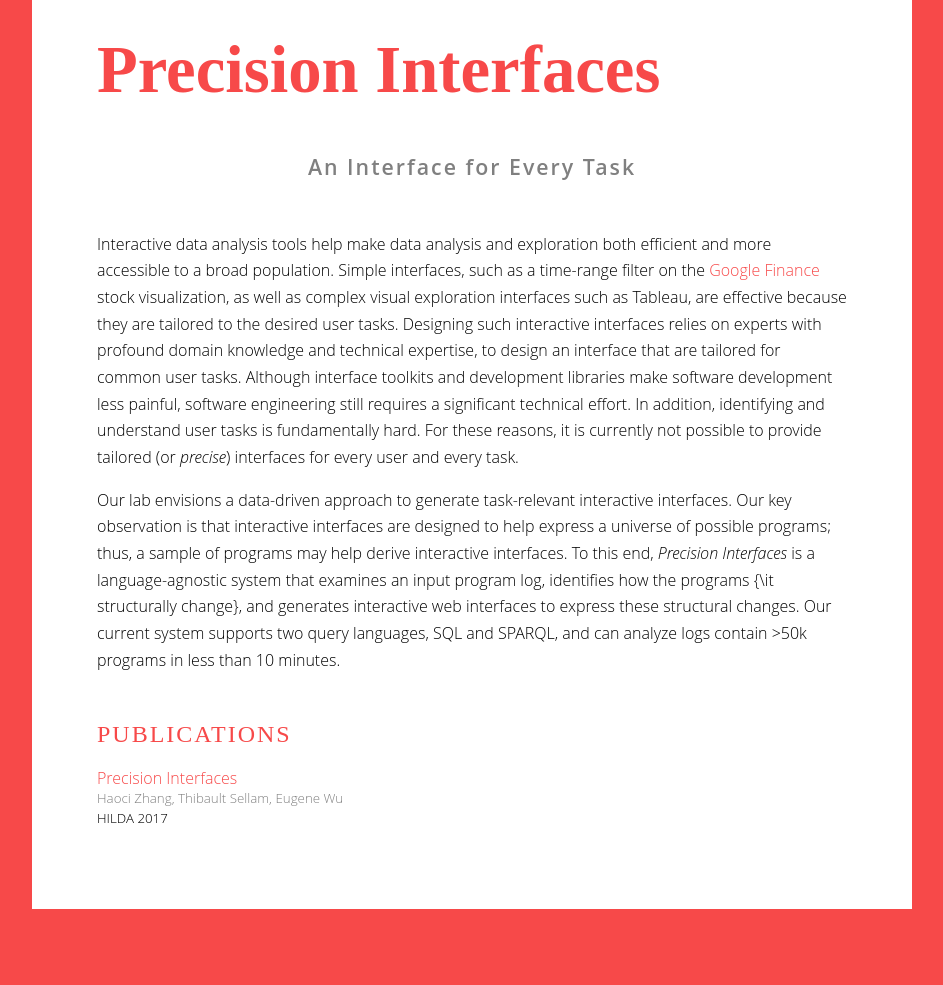
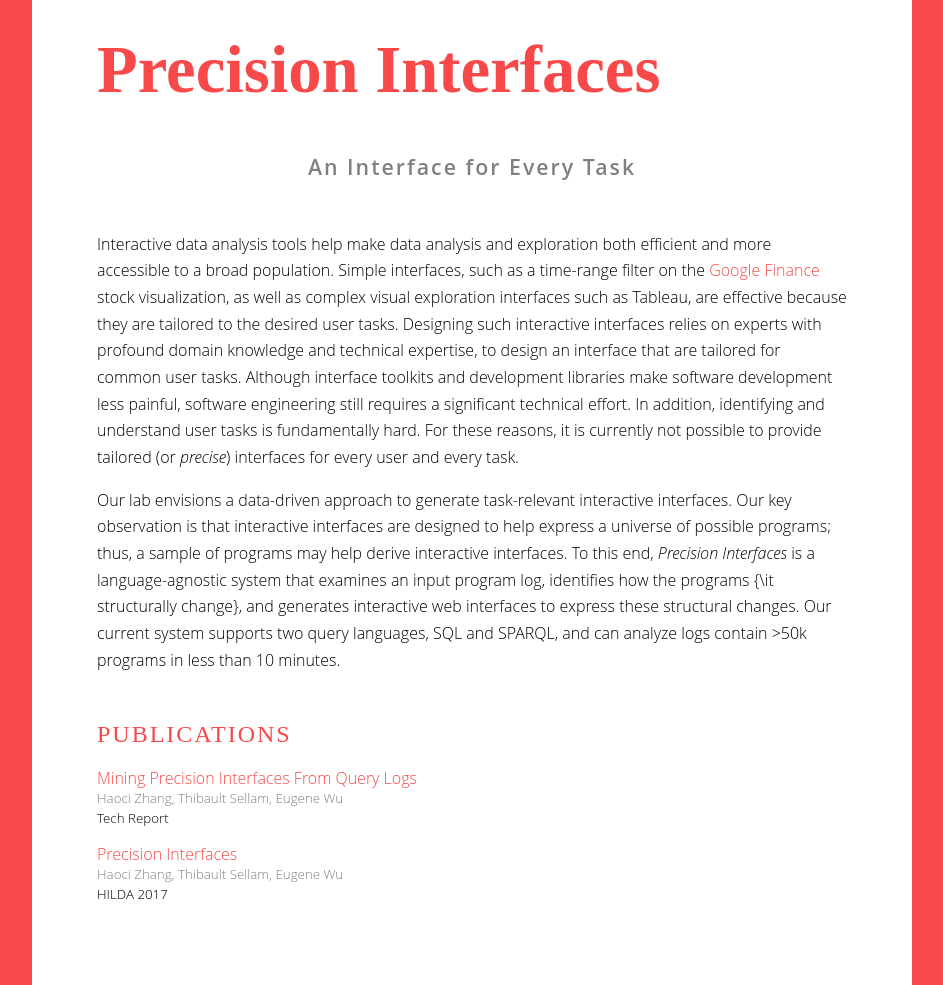
Before and after one commit to cudbg/lab, a Jekyll site: the page built from precisioninterface.md, in a window 1280 px wide. Shown: the whole page, without its empty margins (168-1111 px from the left). Built offline with Jekyll 4.4.1, drawn with Linux system fonts in a browser that asks for light colours; some web fonts are replaced; before the commit the page ends 909 px from its top, so only the background shows below that.

Commit message:
lazy commit msg

```diff
--- a/_data/pubs.yml
+++ b/_data/pubs.yml
@@ -19,6 +19,14 @@
 #
 # Project specific tags are fine as well.  For instance, precision interfaces has a custom "pi" tag
 #
+- authors: Haoci Zhang, Thibault Sellam, Eugene Wu
+  title: 'Mining Precision Interfaces From Query Logs'
+  conf: Tech Report
+  url: https://arxiv.org/abs/1712.00078
+  selected: true
+  tags:
+  - vis
+  - pi
 - authors: Sanjay Krishnan, Michael J. Franklin, Ken Goldberg, Eugene Wu
   title: 'BoostClean: Automated Error Detection and Repair for Machine Learning'
   conf: Tech Report
```
Also changed, not shown: _layouts/index.html (+9 -0 lines), _layouts/project.html (+9 -0 lines).
